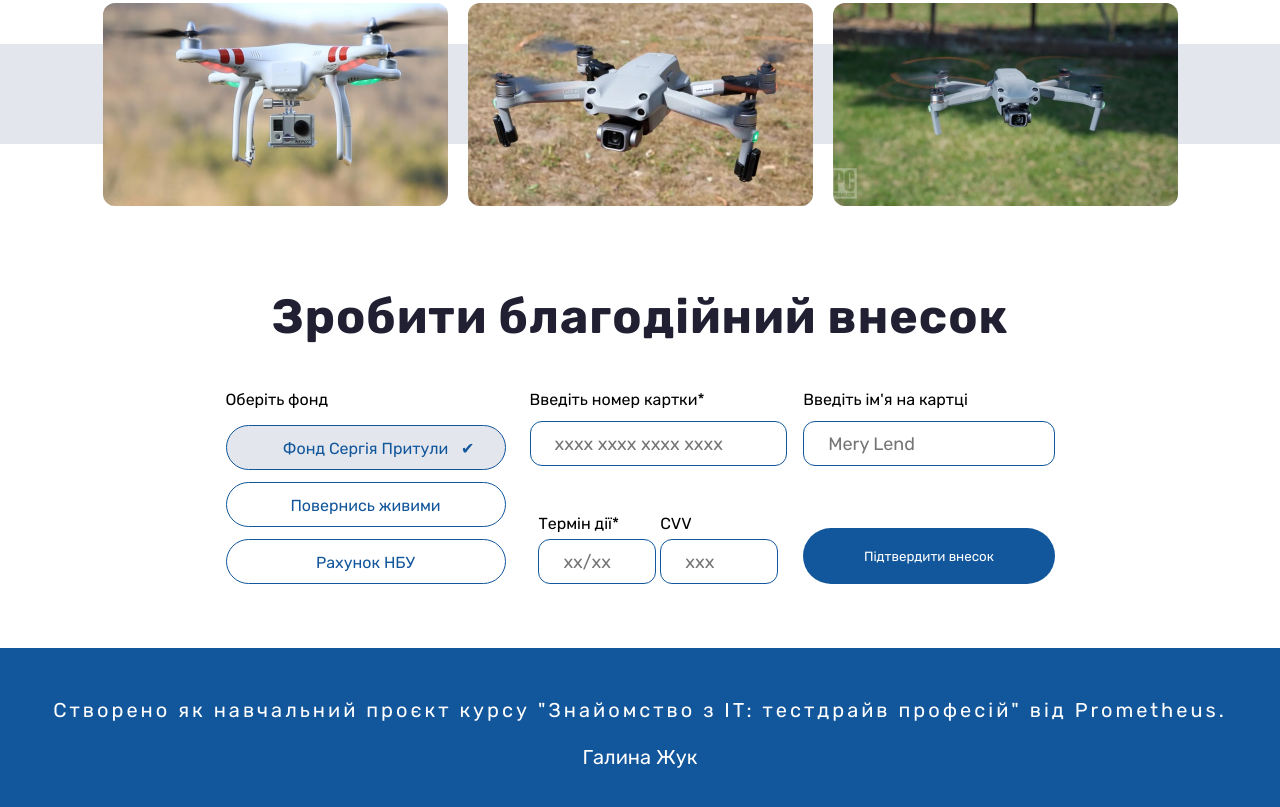
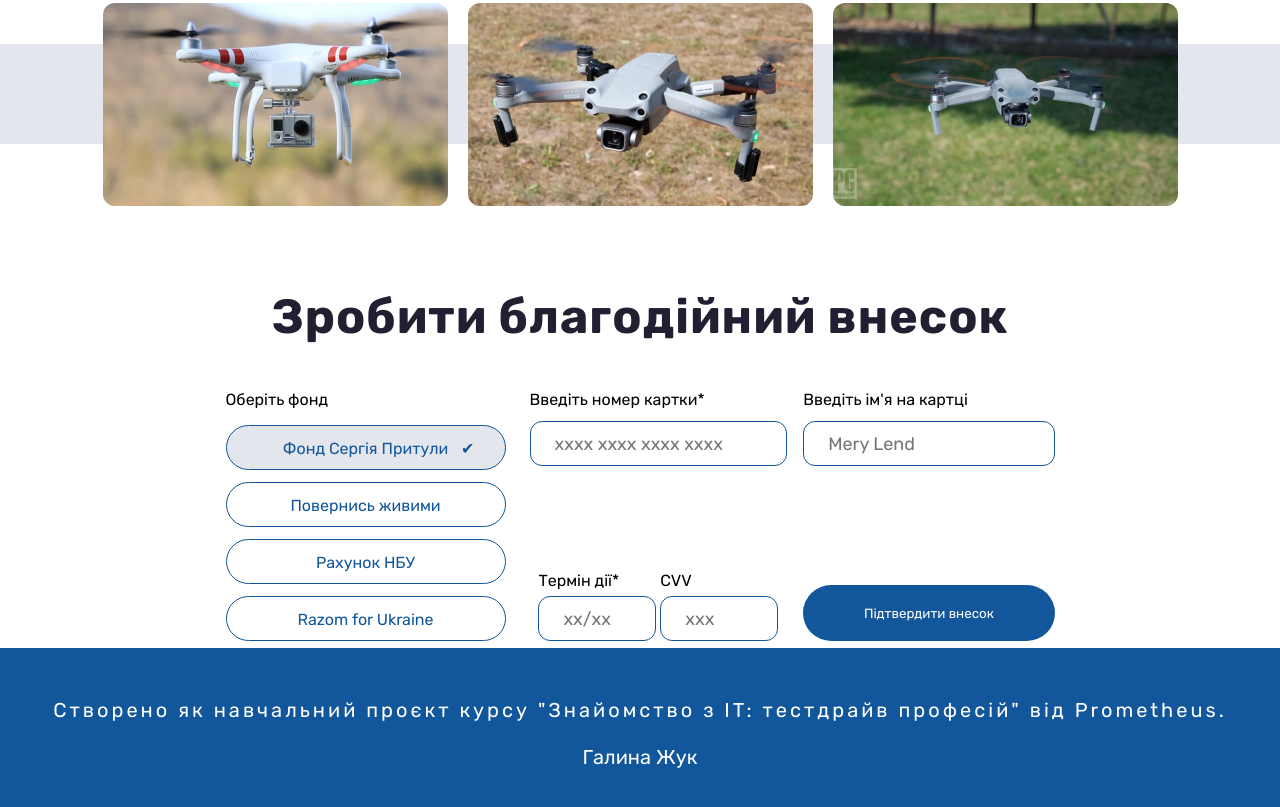
Before and after one commit to halyna-zhuk/dron, a plain HTML site: page index.html in a window 1280 px wide. Shown: the part 872-1679 px from the top of the page. Drawn offline with Linux system fonts and the light colour scheme.

Commit message:
Update index.html

```diff
--- a/index.html
+++ b/index.html
@@ -54,6 +54,10 @@
                                 <input type="radio" name="foundation" value="NBUAccount">
                                 <span>Рахунок НБУ</span>
                             </label>
+                            <label>
+                                <input type="radio" name="foundation" value="RazomForUkraine">
+                                <span>Razom for Ukraine</span>
+                            </label>
                         </div>
                         <div class="pay__card">
                             <div class="pay__first-card-col">
```
